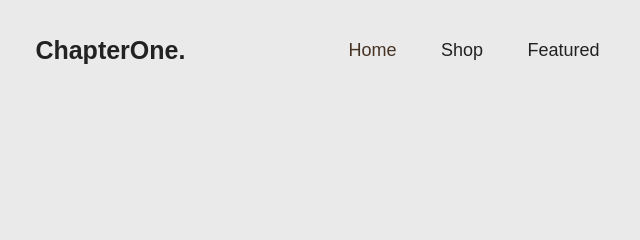
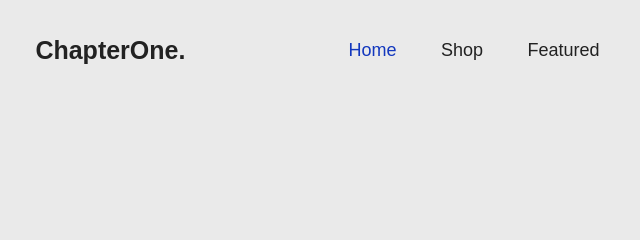
Before and after one commit to CyRUS-wq/ChapterOne, a plain HTML site: page index.html in a window 1280 px wide. In both pictures the pointer is over the link "Home". Shown: the top 240 px of the page, 67-707 px from the left. Drawn offline with nearby package versions, Linux system fonts and the light colour scheme.

Commit message:
modified

```diff
--- a/style.css
+++ b/style.css
@@ -42,7 +42,7 @@ transition: .3s;
 
 .navbar a:hover,
 .navbar a.active {
-    color: #463324
+    color: #1338BE
 }
 
 .social-media {
```
